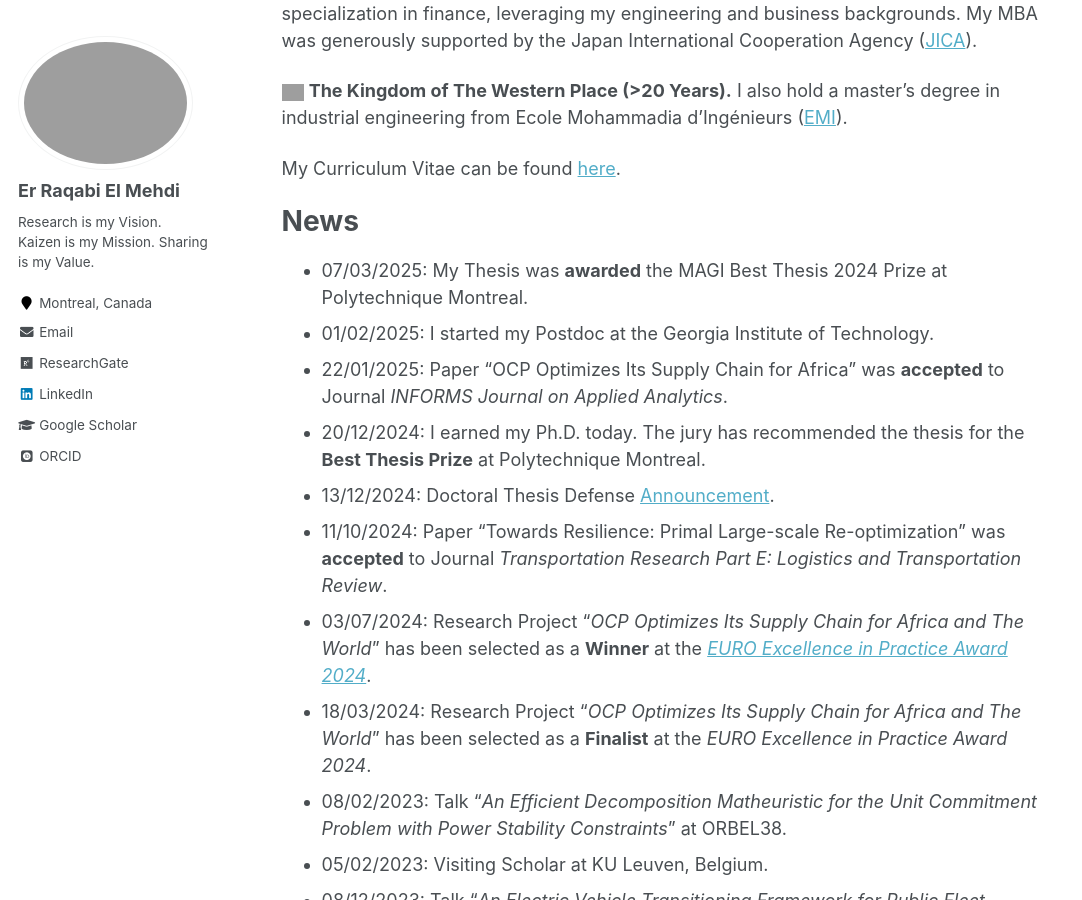
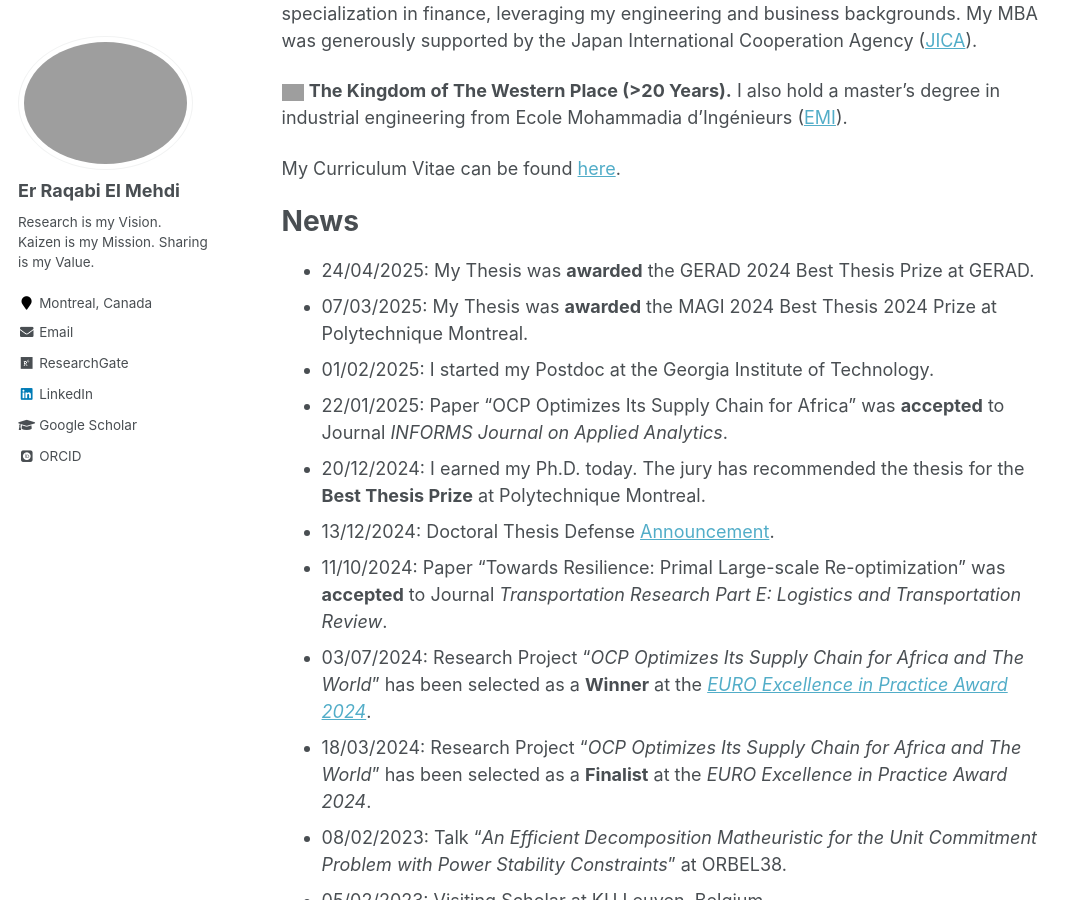
Before and after one commit to RqbMedi/rqbmedi.github.io, a Jekyll site: the page built from _pages/about.md, in a window 1280 px wide and 900 px high, scrolled down 937 px. Shown: the whole window, without its empty margins (0-1082 px from the left). Built offline with Jekyll 4.4.1, drawn with Linux system fonts in a browser that asks for light colours; some web fonts are replaced; grey boxes are pictures that could not be loaded.

Commit message:
Update about.md

```diff
--- a/_pages/about.md
+++ b/_pages/about.md
@@ -29,7 +29,8 @@ My Curriculum Vitae can be found [here](http://rqbmedi.github.io/files/CV.pdf).
 
 News
 =====
-- 07/03/2025: My Thesis was **awarded** the MAGI Best Thesis 2024 Prize at Polytechnique Montreal.
+- 24/04/2025: My Thesis was **awarded** the GERAD 2024 Best Thesis Prize at GERAD.
+- 07/03/2025: My Thesis was **awarded** the MAGI 2024 Best Thesis 2024 Prize at Polytechnique Montreal.
 - 01/02/2025: I started my Postdoc at the Georgia Institute of Technology.
 - 22/01/2025: Paper "OCP Optimizes Its Supply Chain for Africa" was **accepted** to Journal *INFORMS Journal on Applied Analytics*.
 - 20/12/2024: I earned my Ph.D. today. The jury has recommended the thesis for the **Best Thesis Prize** at Polytechnique Montreal.
```
